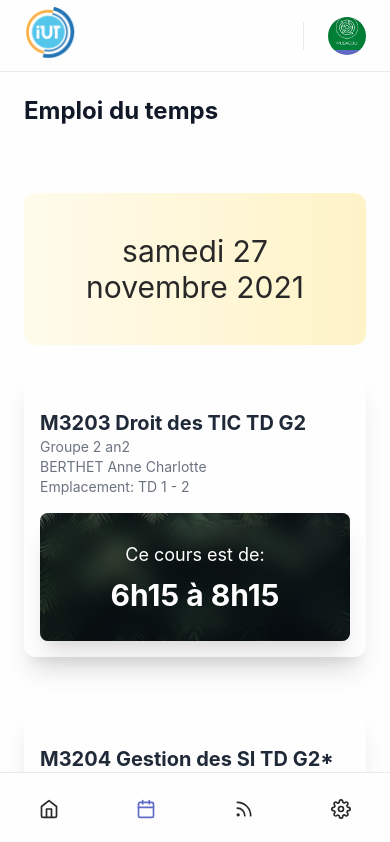
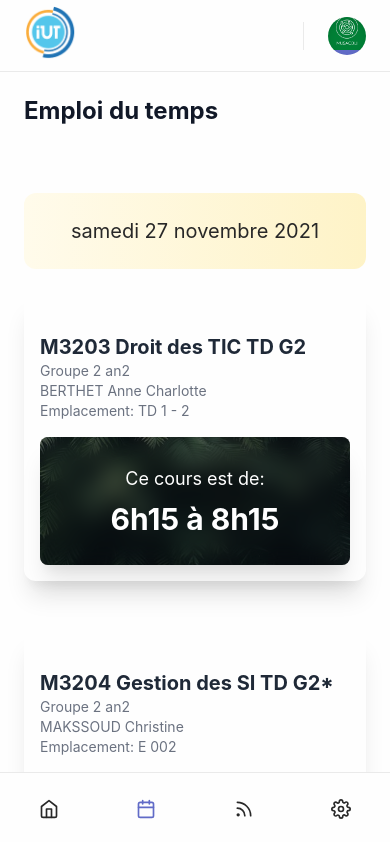
Before and after one commit to thomas-cardon/pwa-ecrans-connectes, a Next.js app: page /schedule in a window 390 px wide. Shown: the top 842 px of the page. Built offline with nearby package versions, Linux system fonts and the light colour scheme.

Commit message:
Emploi du temps: meilleure interface

```diff
--- a/src/components/schedule.tsx
+++ b/src/components/schedule.tsx
@@ -60,8 +60,8 @@ const Schedule = () => {
     ];
 
     return (<div>
-            <div className="rounded-xl overflow-hidden bg-gradient-to-r from-yellow-50 to-yellow-100 p-10">
-                <p className="not-italic text-3xl text-center text-amber-800">{date.toLocaleDateString('fr-FR', { weekday: 'long', year: 'numeric', month: 'long', day: 'numeric' })}</p>
+            <div className="rounded-xl overflow-hidden bg-gradient-to-r from-yellow-50 to-yellow-100 sm:p-10 p-6">
+                <p className="not-italic text-xl sm:text-3xl text-center text-amber-800">{date.toLocaleDateString('fr-FR', { weekday: 'long', year: 'numeric', month: 'long', day: 'numeric' })}</p>
             </div>
             {data.map(course => (
                 <div className="py-6" key={course.deb}>
```
